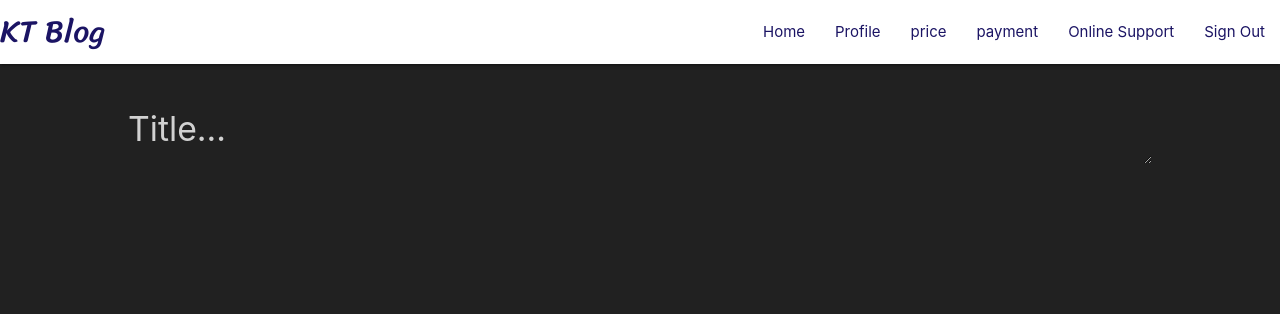
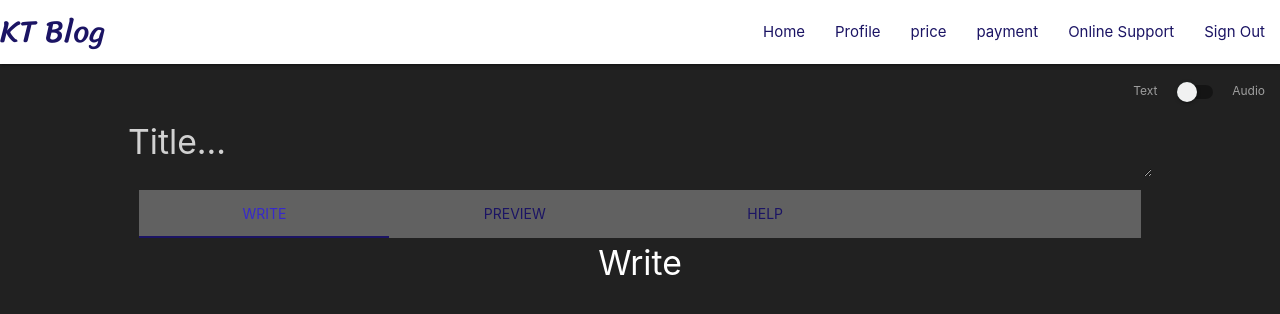
Before and after one commit to KROM-TECH/ktb, a plain HTML site: page upload.html in a window 1280 px wide. Drawn offline with Linux system fonts and the light colour scheme.

Commit message:
adjustment

```diff
--- a/css/custom.css
+++ b/css/custom.css
@@ -54,3 +54,10 @@ textarea {
   height: 4rem;
 }
 textarea:focus{outline:none}
+
+.editTab{
+  border-top: white thick ;
+  border-bottom: white;
+  width: 100%;
+  margin: 0ex;
+}
--- a/upload.html
+++ b/upload.html
@@ -79,14 +79,35 @@
     <button onclick="execCmd('bold');"><i class="fa fa-code"></i></button>
   </div>
 <iframe name="textEditor" width="70%" height="50%"></iframe> -->
-
+  <div class="switch right" style="padding: 1em;">
+    <label>
+      Text
+      <input type="checkbox">
+      <span class="lever"></span>
+      Audio
+    </label>
+  </div>
 <section class="container center editTitle" style="width: 80%;">
   <textarea id="textarea" placeholder="Title..." rows="5"></textarea>
+      <div class="row">
+        <div class="col s12">
+          <ul class="tabs editTab pur-text grey darken-2">
+            <li class="tab col s3"><a href="#test1">Write</a></li>
+            <li class="tab col s3"><a href="#test2">Preview</a></li>
+            <li class="tab col s3"><a href="#test4">Help</a></li>
+          </ul>
+        </div>
+        <div id="test1" class="col s12">Write</div>
+        <div id="test2" class="col s12">Preview</div>
+        <div id="test4" class="col s12">Help</div>
+      </div>
 
 </section>
 </body>
 <script src="https://use.fontawesome.com/7672e5925f.js"></script>
+  <script type="text/javascript" src="js/materialize.min.js"></script>
 <script>
+  M.AutoInit()
   // function enableEditMode(){
   //   textEditor.document.designMode = 'On';
   // }
```
Also changed, not shown: css/materialize.min.css.
